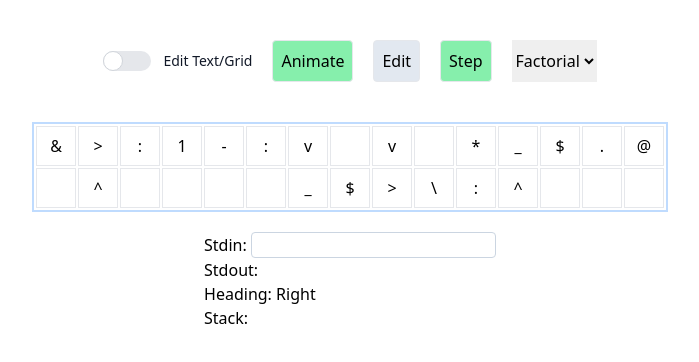
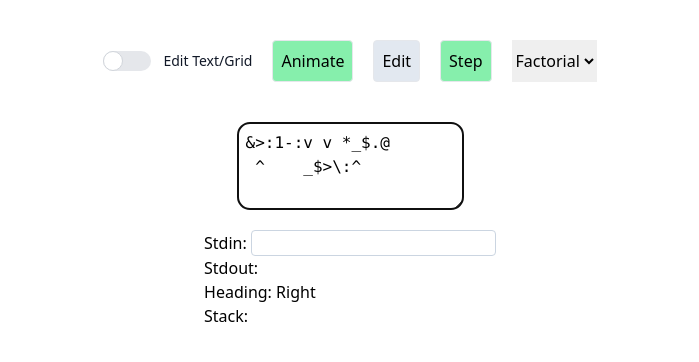
Before and after one commit to CharlesTaylor7/befunge-editor, a React (Vite) app: page / in a window 1280 px wide. Shown: the top 362 px of the page, without its empty margins (290-989 px from the left). Built offline with nearby package versions, Linux system fonts and the light colour scheme.

Commit message:
Fix test

```diff
--- a/mprocs.yaml
+++ b/mprocs.yaml
@@ -6,7 +6,7 @@ procs:
     shell: yarn typecheck --watch
 
   ESLint:
-    shell: find src/ | entr -s 'yarn lint --fix'
+    shell: find src/ | entr -s 'yarn lint'
 
   Dev Server :
     shell: yarn dev
--- a/src/components/Befunge.tsx
+++ b/src/components/Befunge.tsx
@@ -125,7 +125,7 @@ export default function Befunge() {
         </select>
       </header>
       <main className="flex flex-col items-center w-4/5 gap-5">
-        {editMode === 'text' && mode !== 'edit' ? (
+        {editMode === 'text' && mode === 'edit' ? (
           <TextEditor
             maxHeight={500}
             maxWidth={600}
```
Also changed, not shown: 1 other file (tests, documents, lock files or other folders).
